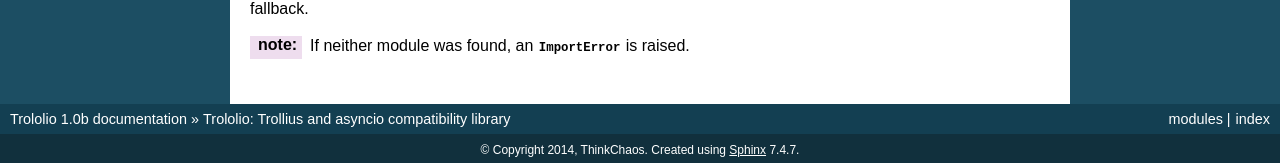
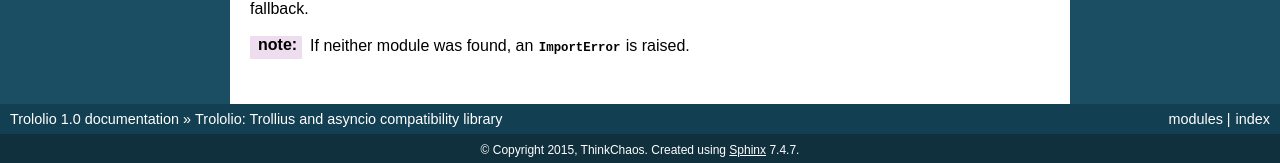
Before and after one commit to ThinkChaos/Trololio, a Sphinx documentation site: the page built from docs/index.rst, in a window 1280 px wide and 900 px high, scrolled down 1872 px. Shown: the part 734-897 px from the top of the window. Built offline with Sphinx 7.4.7, drawn with Linux system fonts in a browser that asks for light colours; some of the changed text lies outside the part shown.

Commit message:
Bump year and version (1.0) in docs

```diff
--- a/docs/conf.py
+++ b/docs/conf.py
@@ -47,7 +47,7 @@ master_doc = 'index'
 
 # General information about the project.
 project = 'Trololio'
-copyright = '2014, ThinkChaos'
+copyright = '2015, ThinkChaos'
 
 # The version info for the project you're documenting, acts as replacement for
 # |version| and |release|, also used in various other places throughout the
@@ -56,7 +56,7 @@ copyright = '2014, ThinkChaos'
 # The short X.Y version.
 version = '1.0'
 # The full version, including alpha/beta/rc tags.
-release = '1.0b'
+release = '1.0'
 
 # The language for content autogenerated by Sphinx. Refer to documentation
 # for a list of supported languages.
```
Also changed, not shown: 1 other file.
